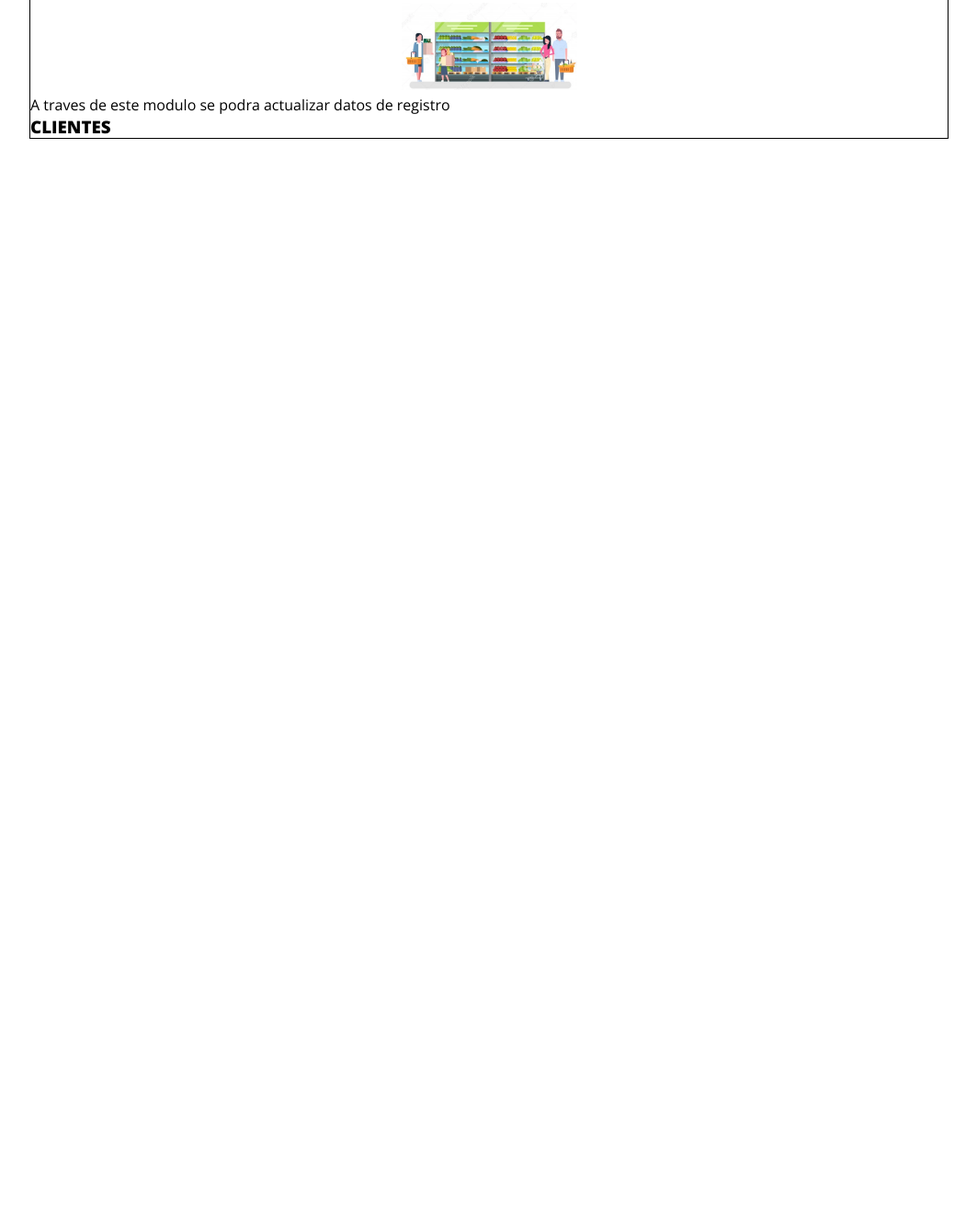
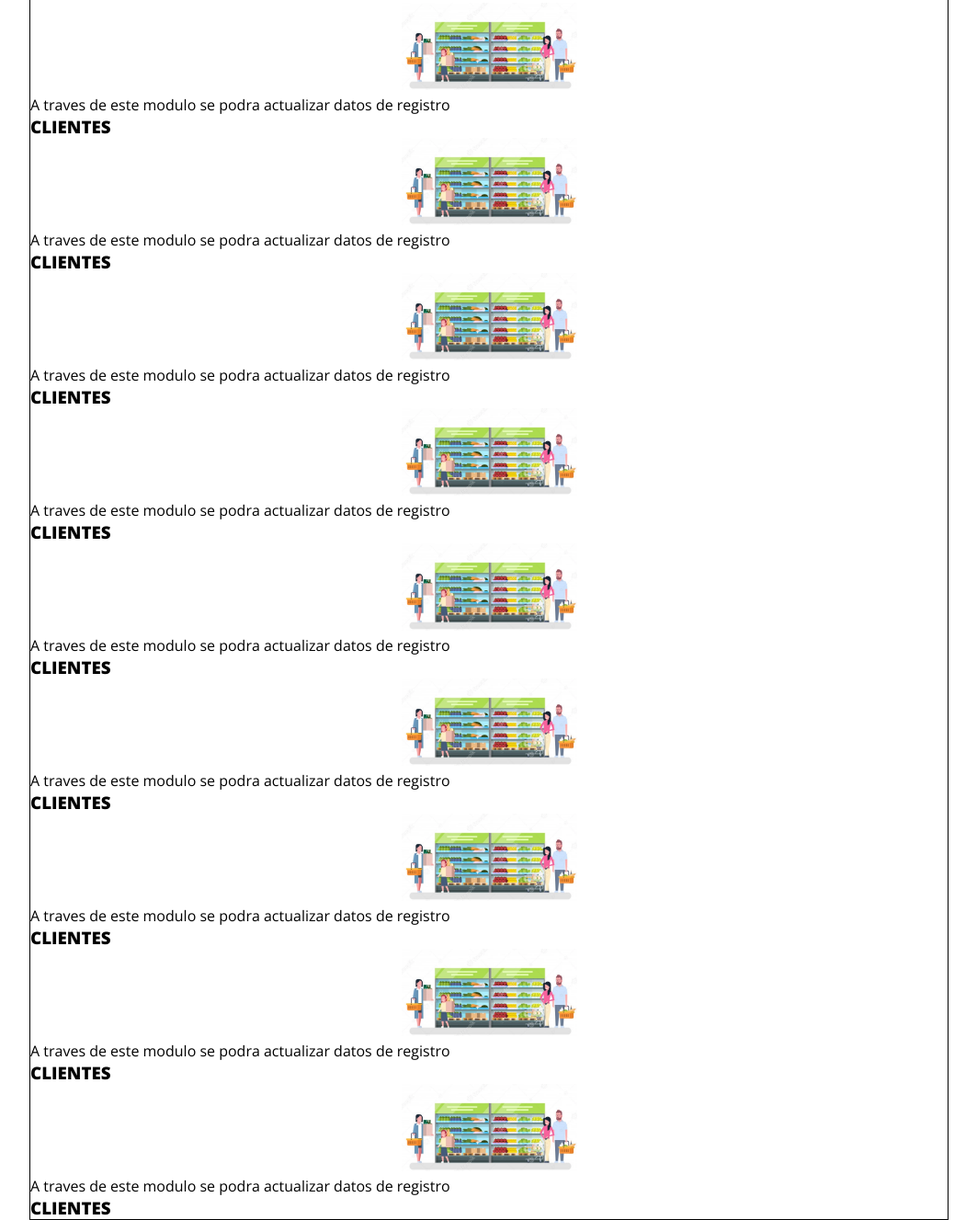
Before and after one commit to NELSONSAS/VENTASONLINE, a plain HTML site: page index.html in a window 1280 px wide. Shown: the part 648-1975 px from the top of the page at 92% size, without its empty margins (108-1171 px from the left). Before the commit the page ends 800 px from the top, so only its background shows below. Drawn offline with nearby package versions, Linux system fonts and the light colour scheme.

Commit message:
Update index.html

```diff
--- a/index.html
+++ b/index.html
@@ -70,11 +70,47 @@ and open the template in the editor.
 		    <figure><center> <img src="Images/Clientes.png" alt=""/> </center></figure>
                     <p> A traves de este modulo se podra actualizar datos de registro</p>
                     <div><h3>CLIENTES</h3></div>
-
-
                 </article>
-
-
+                  <article>
+		    <figure><center> <img src="Images/Clientes.png" alt=""/> </center></figure>
+                    <p> A traves de este modulo se podra actualizar datos de registro</p>
+                    <div><h3>CLIENTES</h3></div>
+                </article>
+		  <article>
+		    <figure><center> <img src="Images/Clientes.png" alt=""/> </center></figure>
+                    <p> A traves de este modulo se podra actualizar datos de registro</p>
+                    <div><h3>CLIENTES</h3></div>
+                </article>
+		  <article>
+		    <figure><center> <img src="Images/Clientes.png" alt=""/> </center></figure>
+                    <p> A traves de este modulo se podra actualizar datos de registro</p>
+                    <div><h3>CLIENTES</h3></div>
+                </article>
+		  <article>
+		    <figure><center> <img src="Images/Clientes.png" alt=""/> </center></figure>
+                    <p> A traves de este modulo se podra actualizar datos de registro</p>
+                    <div><h3>CLIENTES</h3></div>
+                </article>
+		  <article>
+		    <figure><center> <img src="Images/Clientes.png" alt=""/> </center></figure>
+                    <p> A traves de este modulo se podra actualizar datos de registro</p>
+                    <div><h3>CLIENTES</h3></div>
+                </article>
+		   <article>
+		    <figure><center> <img src="Images/Clientes.png" alt=""/> </center></figure>
+                    <p> A traves de este modulo se podra actualizar datos de registro</p>
+                    <div><h3>CLIENTES</h3></div>
+                </article>
+		   <article>
+		    <figure><center> <img src="Images/Clientes.png" alt=""/> </center></figure>
+                    <p> A traves de este modulo se podra actualizar datos de registro</p>
+                    <div><h3>CLIENTES</h3></div>
+                </article>
+                 <article>
+		    <figure><center> <img src="Images/Clientes.png" alt=""/> </center></figure>
+                    <p> A traves de este modulo se podra actualizar datos de registro</p>
+                    <div><h3>CLIENTES</h3></div>
+                </article>
 
             </section>
 
```
